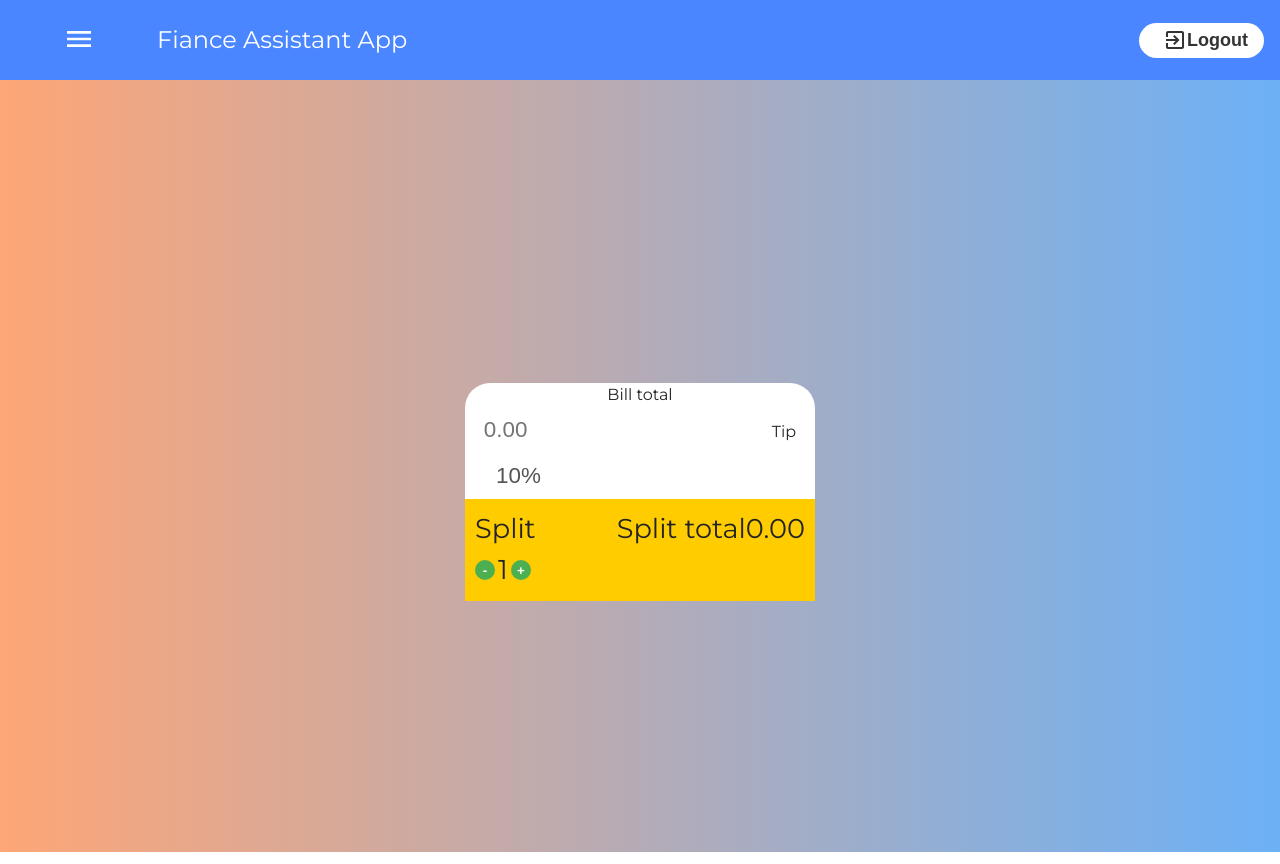
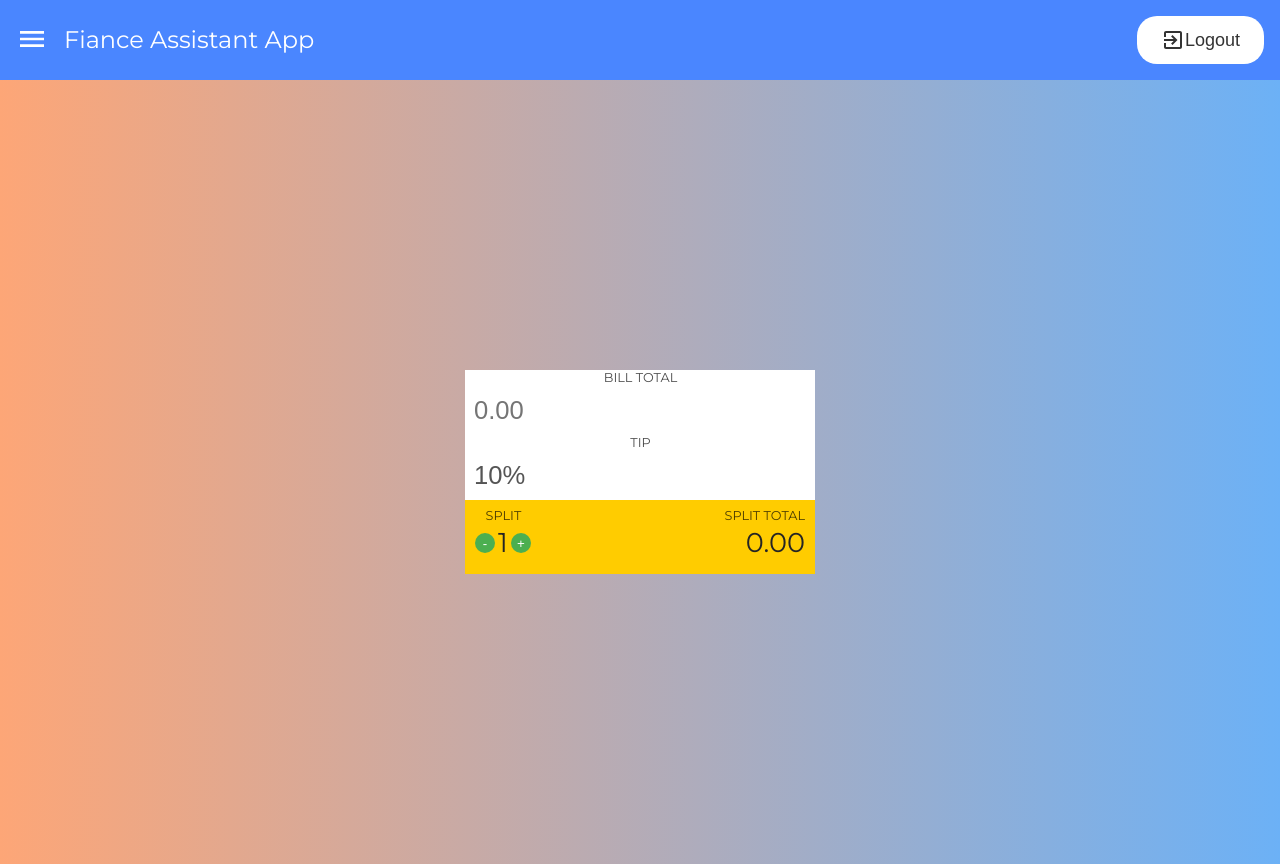
Before and after one commit to BlueDogChriss/finance-assistant-app, a React (Vite) app: page /Tips in a window 1280 px wide. Built offline with nearby package versions, Linux system fonts and the light colour scheme.

Commit message:
modified tips.css for a newy design

```diff
--- a/src/pages/Tips/Tips.css
+++ b/src/pages/Tips/Tips.css
@@ -12,13 +12,14 @@
 .content {
     /* height: 1; */
     width: 350px;
+
     background-color: white;
-    border-radius: 25px;
+    /* border-radius: 25px; */
     padding: auto;
     text-align: center;
 }
 
-h1 {
+/* h1 {
     background-color: #4b87ff;
     color: white;
     border-top-left-radius: 20px;
@@ -59,6 +60,15 @@ select {
 
 .tipResults sup {
     font-size: 18px;
+} */
+
+label {
+    display: block;
+    text-transform: uppercase;
+    font-size: 0.8rem;
+    line-height: 1rem;
+    padding-left: 1px;
+    color: rgba(0, 0, 0, 0.7);
 }
 
 input[type="text"] {
@@ -67,7 +77,7 @@ input[type="text"] {
     margin-top: 10px;
     margin-bottom: 10px;
     color: #555;
-    font-size: 1.4rem;
+    font-size: 1.6rem;
 }
 
 .summary {
@@ -107,9 +117,3 @@ input[type="text"] {
 .result {
     text-align: right;
 }
-
-.main {
-    height: 50vh;
-    width: 50vw;
-    margin: 20px auto;
-}
--- a/src/pages/Tips/Tips.jsx
+++ b/src/pages/Tips/Tips.jsx
@@ -58,6 +58,7 @@ function Tips() {
         <div className="main">
             <div className="container">
                 <div className="content">
+                    <div>
                         {/* Bill total input */}
                         <label>Bill total</label>
                         <input
@@ -75,7 +76,7 @@ function Tips() {
                             value={tip}
                             onChange={handleTipChange}
                         />
-
+                    </div>
                     <div className="summary">
 
                         {/* Split section */}
```
Lines whose indentation alone changed are shown as unchanged.
